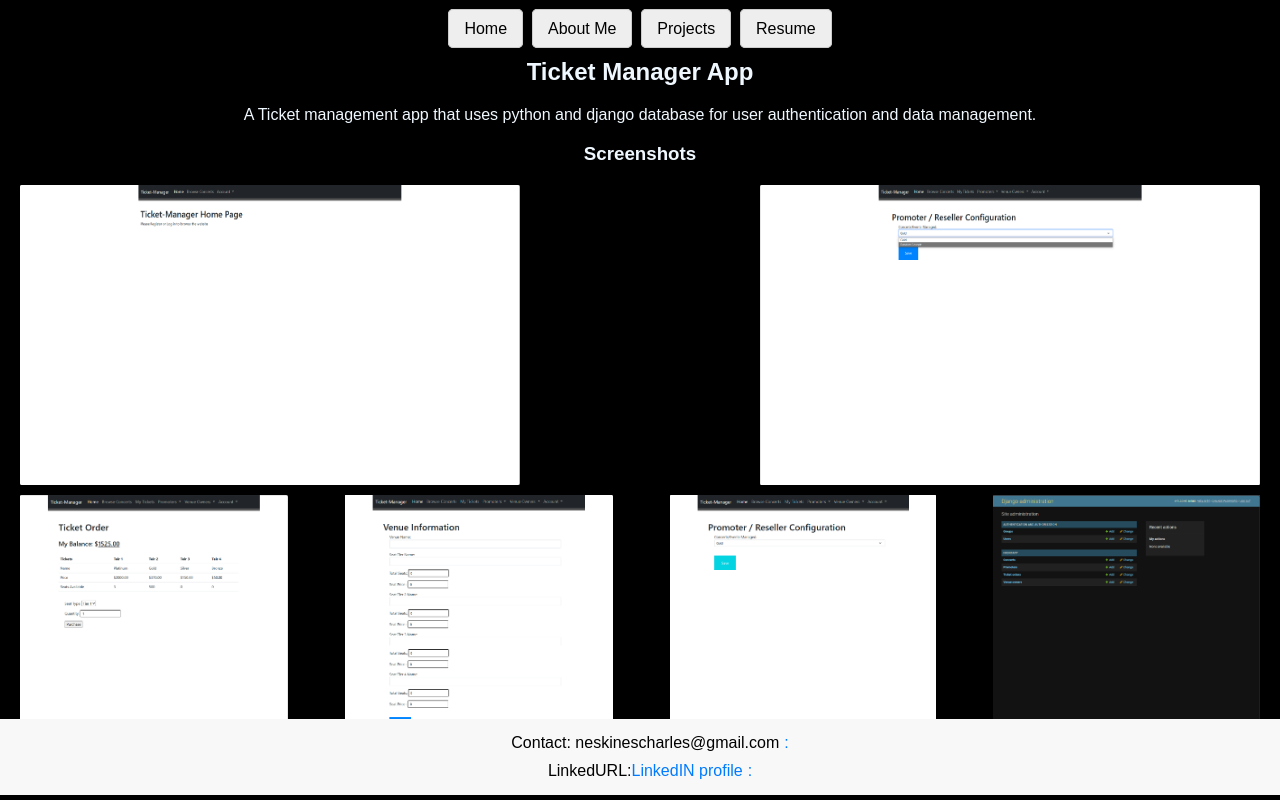
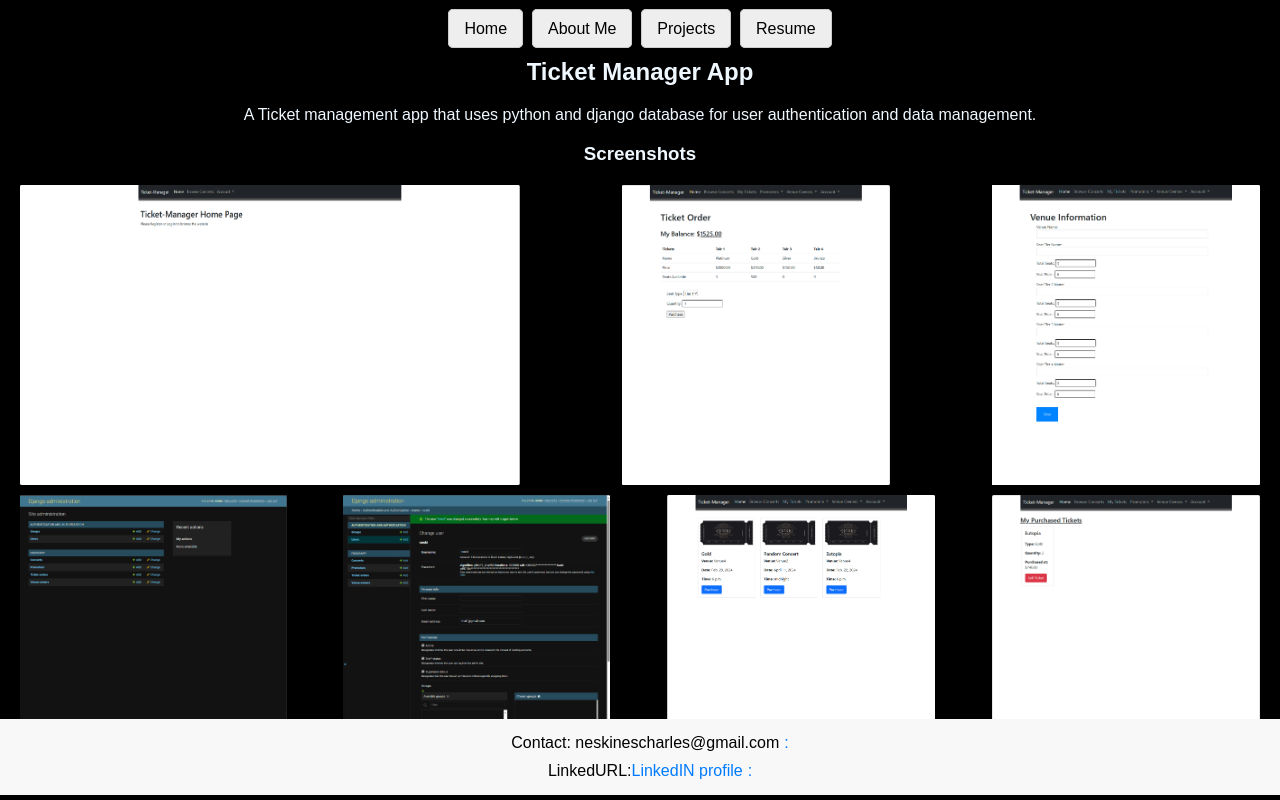
Before and after one commit to neski321/my-website, a React (Create React App) app: page /projects/1 in a window 1280 px wide. Shown: the top 800 px of the page. Built offline with nearby package versions, Linux system fonts and the light colour scheme.

Commit message:
screenshot changes

```diff
--- a/src/components/ProjectDetails.js
+++ b/src/components/ProjectDetails.js
@@ -22,10 +22,8 @@ const projects = [
       link: 'https://github.com/neski321/MyTicketApp',
       screenshots: [
         "/static/TicketManager/TicketManager1.png",
-        "/static/TicketManager/TicketManager2.png",
         "/static/TicketManager/TicketManager3.png",
         "/static/TicketManager/TicketManager4.png",
-        "/static/TicketManager/TicketManager5.png",
         "/static/TicketManager/TicketManager6.png",
         "/static/TicketManager/TicketManager7.png",
         "/static/TicketManager/TicketManager21.png",
```
